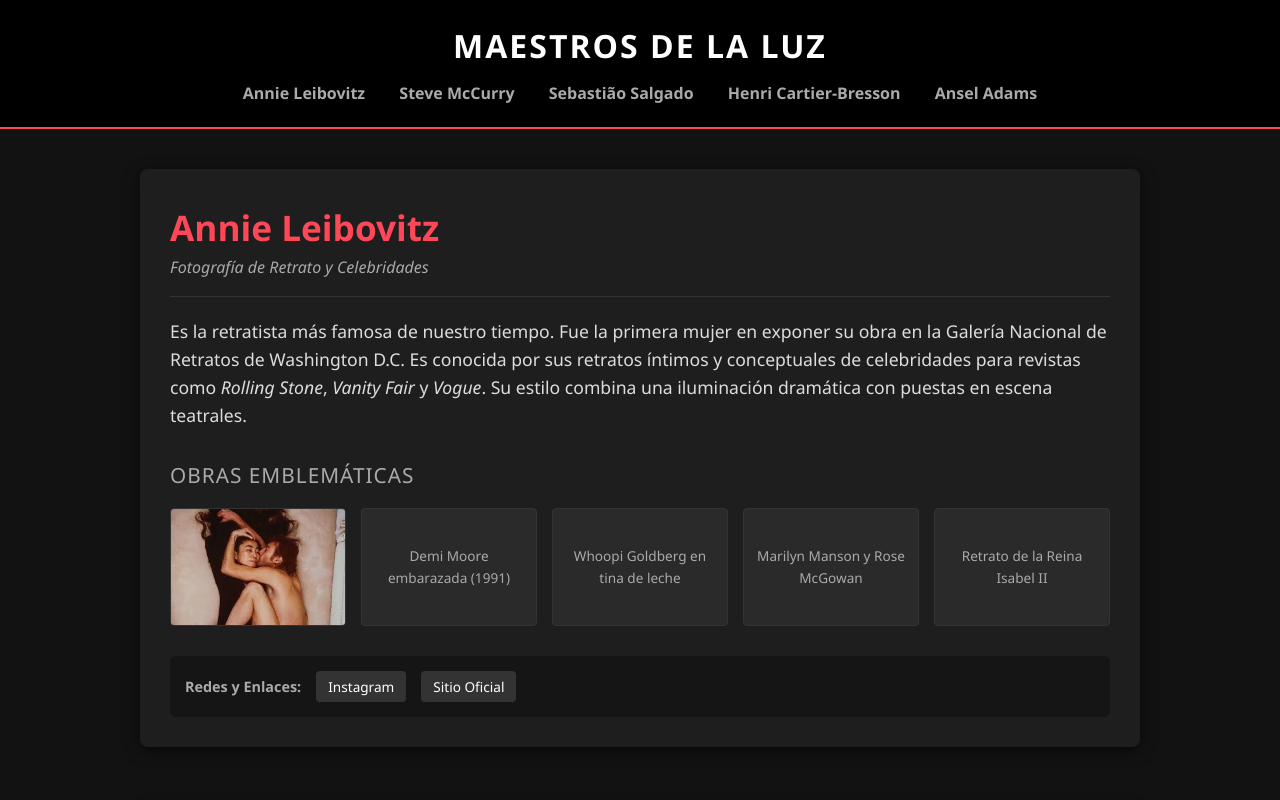
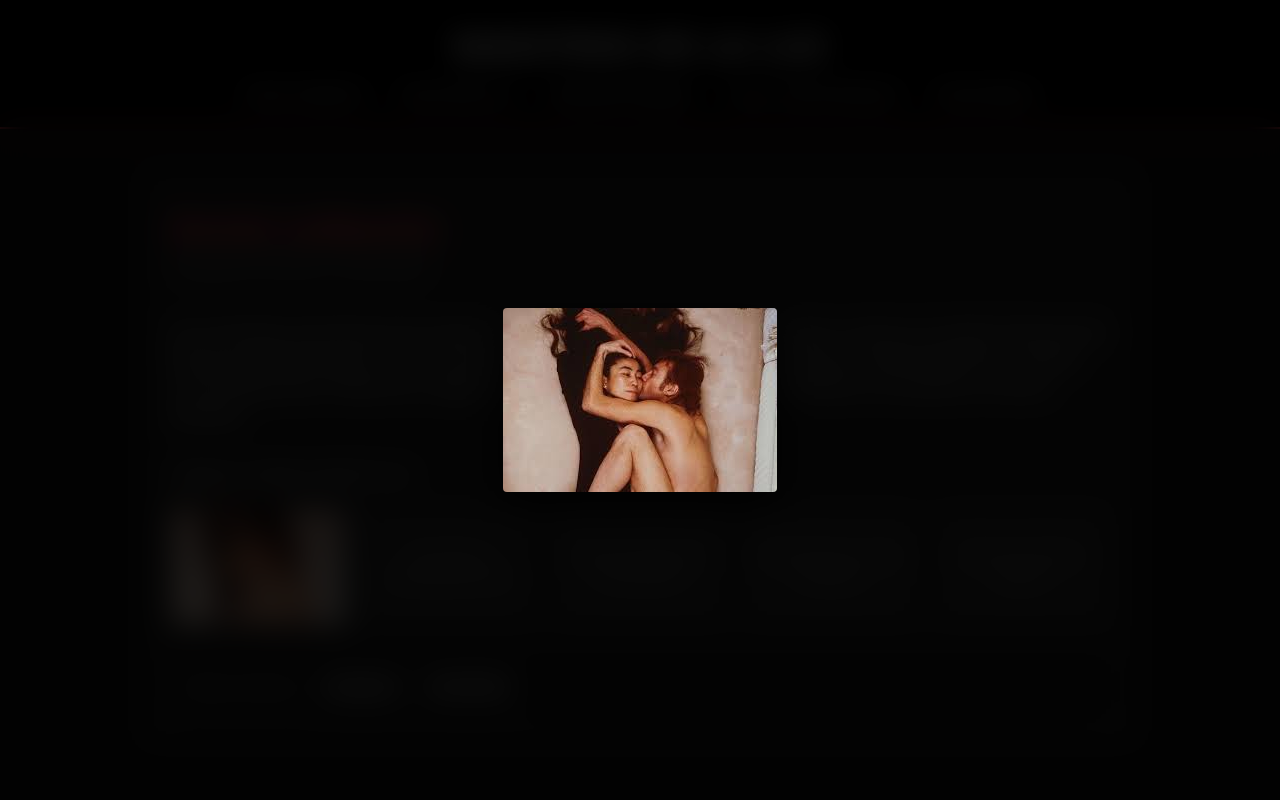
Before and after one commit to fjcastalv-dot/Sexojavi, a plain HTML site: page index.html in a window 1280 px wide. Both pictures are taken after a click on the element 258 px from the left and 566 px from the top of the page. Shown: the top 800 px of the page. Drawn offline with Linux system fonts and the light colour scheme.

Commit message:
Update index.html

```diff
--- a/index.html
+++ b/index.html
@@ -113,19 +113,14 @@
             justify-content: center;
             cursor: pointer;
             border: 1px solid #333;
-            /* Transición suave para cuando entra y SALE el mouse */
-            transition: transform 0.4s ease-in-out, border-color 0.4s ease-in-out, box-shadow 0.4s ease-in-out;
+            transition: transform 0.3s ease, border-color 0.3s ease;
         }
 
-        /* Animación limpia y de escala elegante al pasar el mouse */
         .photo-item:hover {
-            transform: scale(1.08);
+            transform: scale(1.04);
             border-color: var(--accent-color);
-            box-shadow: 0 8px 20px rgba(255, 71, 87, 0.3);
-            z-index: 10;
         }
 
-        /* Estilos para que las imágenes reales se adapten perfectamente */
         .photo-item img {
             width: 100%;
             height: 100%;
@@ -138,6 +133,42 @@
             text-align: center;
             padding: 10px;
             color: var(--text-secondary);
+        }
+
+        /* --- CAPA FLOTANTE DE PANTALLA COMPLETA DIRECTA (SIN ANIMACIÓN) --- */
+        .lightbox-overlay {
+            position: fixed;
+            top: 0;
+            left: 0;
+            width: 100%;
+            height: 100%;
+            background-color: rgba(0, 0, 0, 0.85);
+            backdrop-filter: blur(15px);
+            -webkit-backdrop-filter: blur(15px);
+            display: flex;
+            align-items: center;
+            justify-content: center;
+            z-index: 9999;
+            opacity: 0;
+            pointer-events: none;
+            /* Controla que aparezca instantáneamente el fondo */
+            transition: opacity 0.1s ease;
+            cursor: zoom-out;
+        }
+
+        /* Estado activo al hacer clic */
+        .lightbox-overlay.active {
+            opacity: 1;
+            pointer-events: auto;
+        }
+
+        /* La imagen en grande al 90% sin transiciones de escala */
+        .lightbox-overlay img {
+            max-width: 90vw;
+            max-height: 85vh;
+            object-fit: contain;
+            border-radius: 4px;
+            box-shadow: 0 10px 40px rgba(0, 0, 0, 0.9);
         }
 
         .social-media {
@@ -216,7 +247,7 @@
 
             <div class="gallery-title">Obras Emblemáticas</div>
             <div class="gallery">
-                <div class="photo-item">
+                <div class="photo-item zoomable">
                     <img src="Annie Leibovitz John Lenon.jpg" alt="John Lennon y Yoko Ono (1980) por Annie Leibovitz">
                 </div>
                 <div class="photo-item"><span>Demi Moore embarazada (1991)</span></div>
@@ -288,7 +319,7 @@
                 <div class="specialty">Padre del Fotoperiodismo Moderno</div>
             </div>
             <p class="bio">
-                Considerado el fotógrafo más importante del siglo XX. Co-fundador de la Agencia Magnum, teorizó y popularizó el concepto del <b>"instante decisivo"</b>: ese milisegundo exacto donde la forma, la geometría y la emoción se alinean para contar una historia perfecta. Su discreción con su cámara Leica cambió la fotografía callejera para siempre.
+                Considerado el fotógrafo más importante del siglo XX. Co-fundador de la Agencia Magnum, teorizó y popularizó el concept del <b>"instante decisivo"</b>: ese milisegundo exacto donde la forma, la geometría y la emoción se alinean para contar una historia perfecta. Su discreción con su cámara Leica cambió la fotografía callejera para siempre.
             </p>
 
             <div class="gallery-title">Obras Emblemáticas</div>
@@ -334,9 +365,36 @@
 
     </div>
 
+    <div class="lightbox-overlay" id="global-lightbox">
+        <img src="" alt="Imagen Ampliada" id="lightbox-img">
+    </div>
+
     <footer>
         <p>&copy; 2026 - Aplicación Web de Maestros de la Fotografía Mundial</p>
     </footer>
 
+    <script>
+        const lightbox = document.getElementById('global-lightbox');
+        const lightboxImg = document.getElementById('lightbox-img');
+        const zoomElements = document.querySelectorAll('.zoomable');
+
+        // Abre la imagen instantáneamente al hacer clic
+        zoomElements.forEach(element => {
+            element.addEventListener('click', () => {
+                const innerImg = element.querySelector('img');
+                if (innerImg) {
+                    lightboxImg.src = innerImg.src;
+                    lightbox.classList.add('active');
+                }
+            });
+        });
+
+        // Cierra el visualizador al volver a hacer clic
+        lightbox.addEventListener('click', () => {
+            lightbox.classList.remove('active');
+            lightboxImg.src = '';
+        });
+    </script>
+
 </body>
 </html>
```
